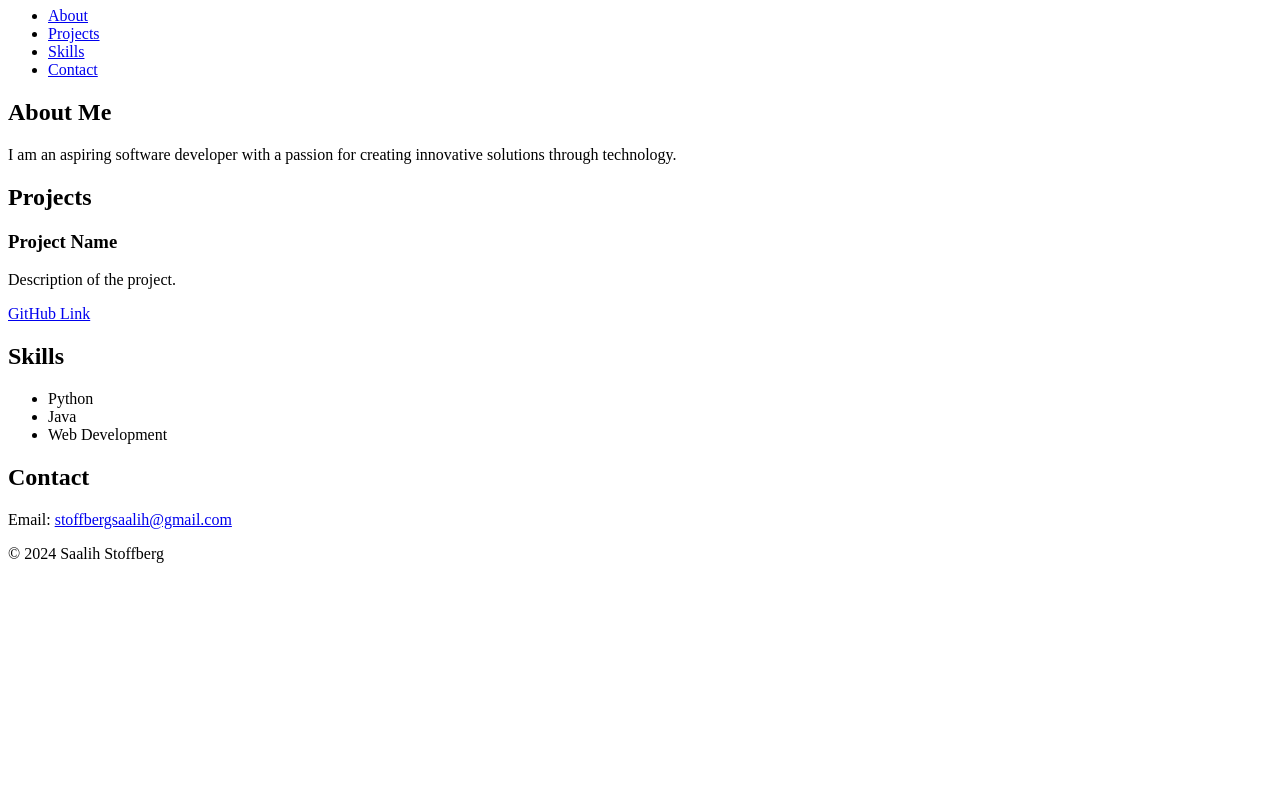
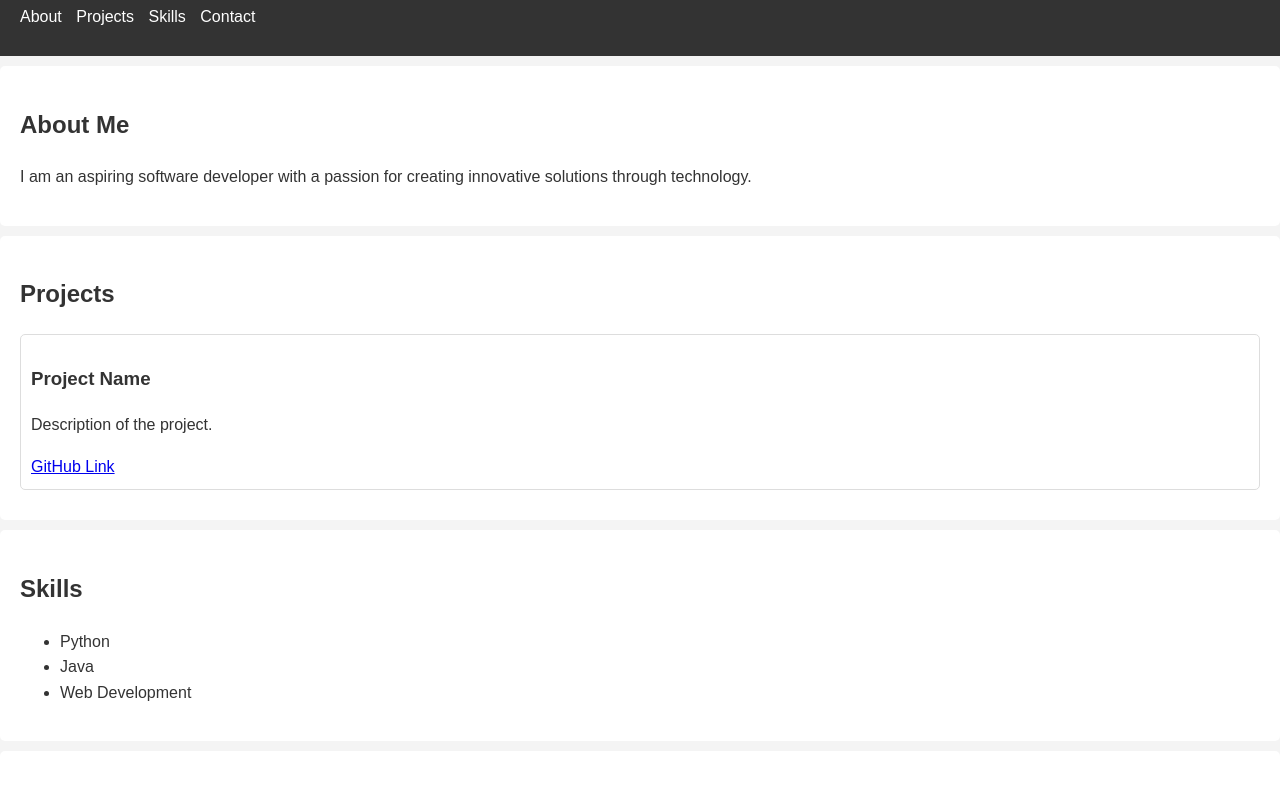
Before and after one commit to MStoffberg/MStoffberg.github.io, a plain HTML site: page index.html in a window 1280 px wide. Shown: the part 73-861 px from the top of the page. Before the commit the page ends 800 px from the top, so only its background shows below. Drawn offline with Linux system fonts and the light colour scheme.

Commit message:
fixed link to css

```diff
--- a/index.html
+++ b/index.html
@@ -4,7 +4,7 @@
   <meta charset="UTF-8">
   <meta name="viewport" content="width=device-width, initial-scale=1.0">
   <title>Saalih Stoffberg Portfolio</title>
-  <link rel="stylesheet" href="styles.css">
+  <link rel="stylesheet" href="css/Style.css">
 </head>
 <body>
   <header>
@@ -29,7 +29,7 @@
     <div class="project-card">
       <h3>Project Name</h3>
       <p>Description of the project.</p>
-      <a href="https://github.com/yourusername/project">GitHub Link</a>
+      <a href="https://https://github.com/MStoffberg?tab=repositories">GitHub Link</a>
     </div>
   </section>
 
```
